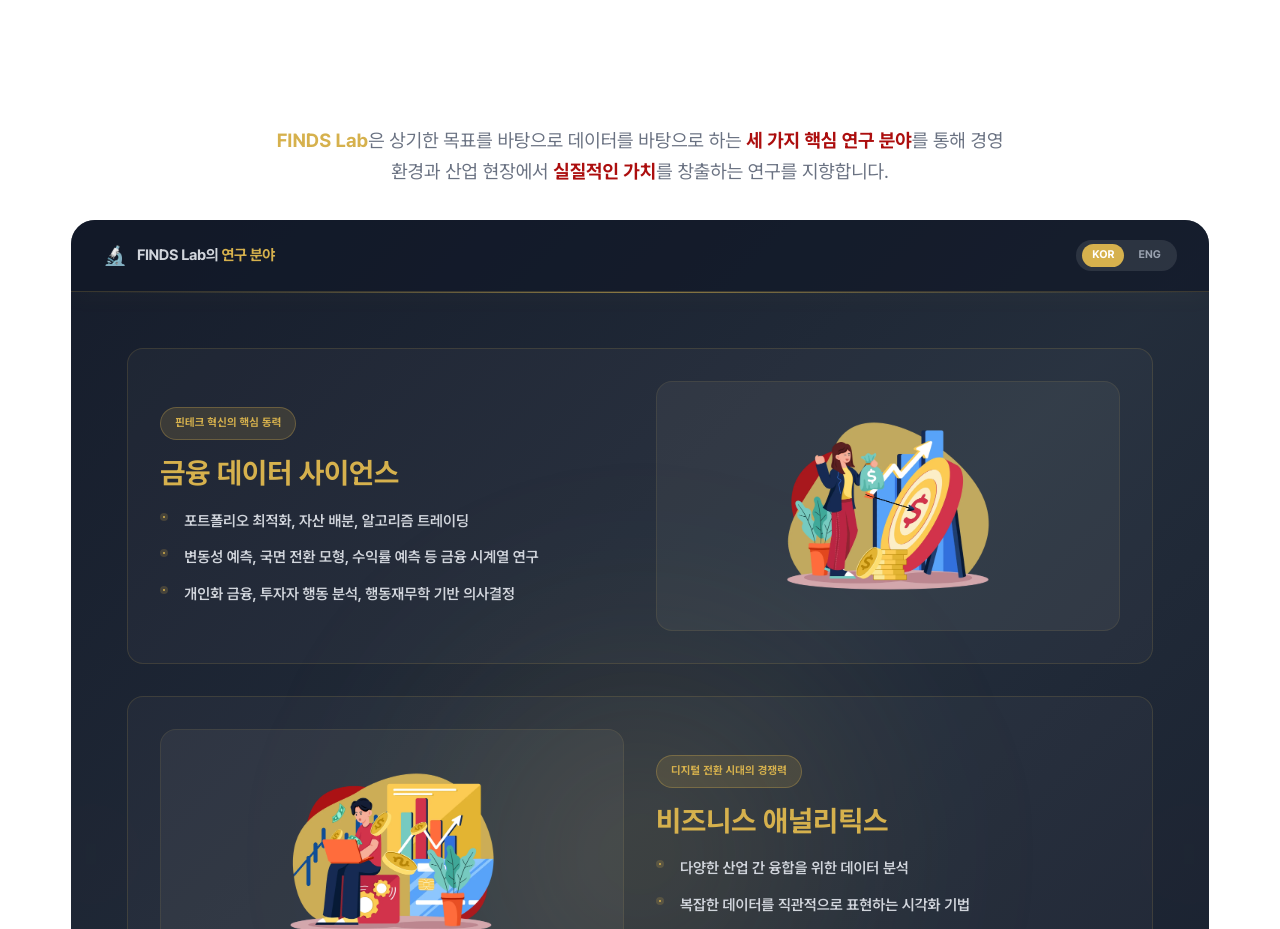
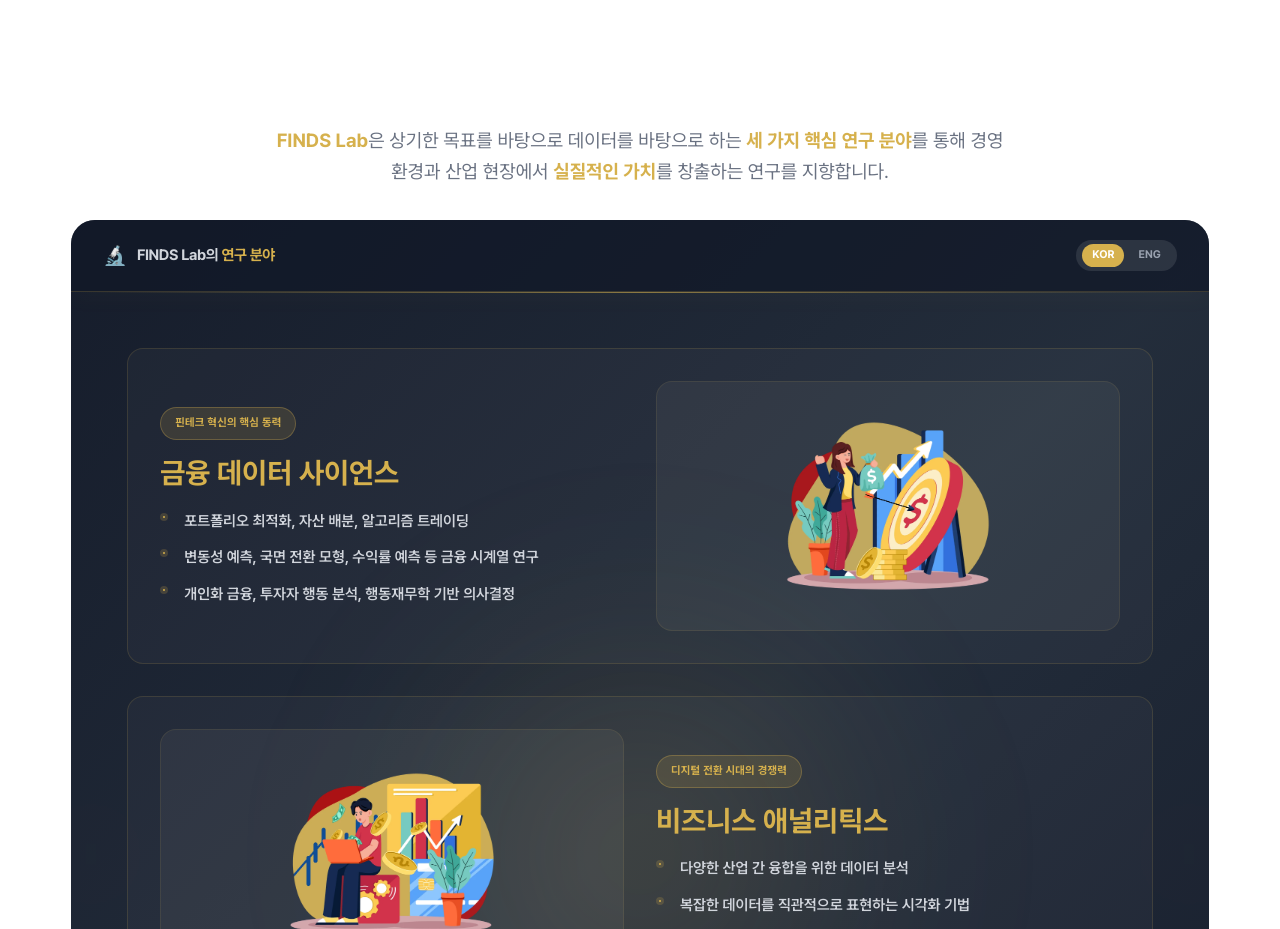
Before and after one commit to FinDS-Lab/website, a React (Vite) app: page /website/about/introduction in a window 1280 px wide. Shown: the part 1388-2317 px from the top of the page. Built offline with nearby package versions, Linux system fonts and the light colour scheme.

Commit message:
20260204-2231

```diff
--- a/src/components/templates/about/introduction.tsx
+++ b/src/components/templates/about/introduction.tsx
@@ -303,7 +303,7 @@ export const AboutIntroductionTemplate = () => {
         <div className="max-w-1480 mx-auto w-full px-16 md:px-20 pt-32 md:pt-48 pb-20 md:pb-32">
           <div className="relative text-center max-w-4xl mx-auto">
             <p className="text-base md:text-lg text-gray-500 leading-relaxed max-w-3xl mx-auto">
-              <span className="font-bold" style={{color: 'rgb(214, 177, 77)'}}>FINDS Lab</span>은 상기한 목표를 바탕으로<br className="md:hidden" /> 데이터를 바탕으로 하는 <span className="font-bold" style={{color: '#AC0E0E'}}>세 가지 핵심 연구 분야</span>를 통해<br className="md:hidden" /> 경영 환경과 산업 현장에서<br className="md:hidden" /> <span className="font-bold" style={{color: '#AC0E0E'}}>실질적인 가치</span>를 창출하는 연구를 지향합니다.
+              <span className="font-bold" style={{color: 'rgb(214, 177, 77)'}}>FINDS Lab</span>은 상기한 목표를 바탕으로<br className="md:hidden" /> 데이터를 바탕으로 하는 <span className="font-bold" style={{color: 'rgb(214, 177, 77)'}}>세 가지 핵심 연구 분야</span>를 통해<br className="md:hidden" /> 경영 환경과 산업 현장에서<br className="md:hidden" /> <span className="font-bold" style={{color: 'rgb(214, 177, 77)'}}>실질적인 가치</span>를 창출하는 연구를 지향합니다.
             </p>
           </div>
         </div>
--- a/src/components/templates/members/director-portfolio-profile.tsx
+++ b/src/components/templates/members/director-portfolio-profile.tsx
@@ -739,9 +739,6 @@ export const MembersDirectorPortfolioProfileTemplate = () => {
               </button>
               {expandedSections.introduction && (
               <div className="bg-gradient-to-br from-gray-50 to-white p-20 md:p-32 border-t border-gray-100">
-                <p className="text-gray-800 leading-relaxed text-sm md:text-base font-semibold mb-20">
-                  <span className="font-bold" style={{color: '#D6B14D'}}>금융데이터인텔리전스 연구실(FINDS Lab)</span> 홈페이지에 오신 것을 환영합니다.
-                </p>
                 <p className="text-gray-600 leading-relaxed text-sm md:text-base mb-20">
                   I am an <span className="font-bold text-gray-900">assistant professor</span> at <span className="font-bold text-gray-900">Gachon University</span> and the <span className="font-bold text-gray-900">director</span> of <span className="font-bold text-gray-900">FINDS Lab</span>, with research interests spanning{' '}
                   <span className="font-bold text-primary">Financial Data Science</span>,{' '}
```
